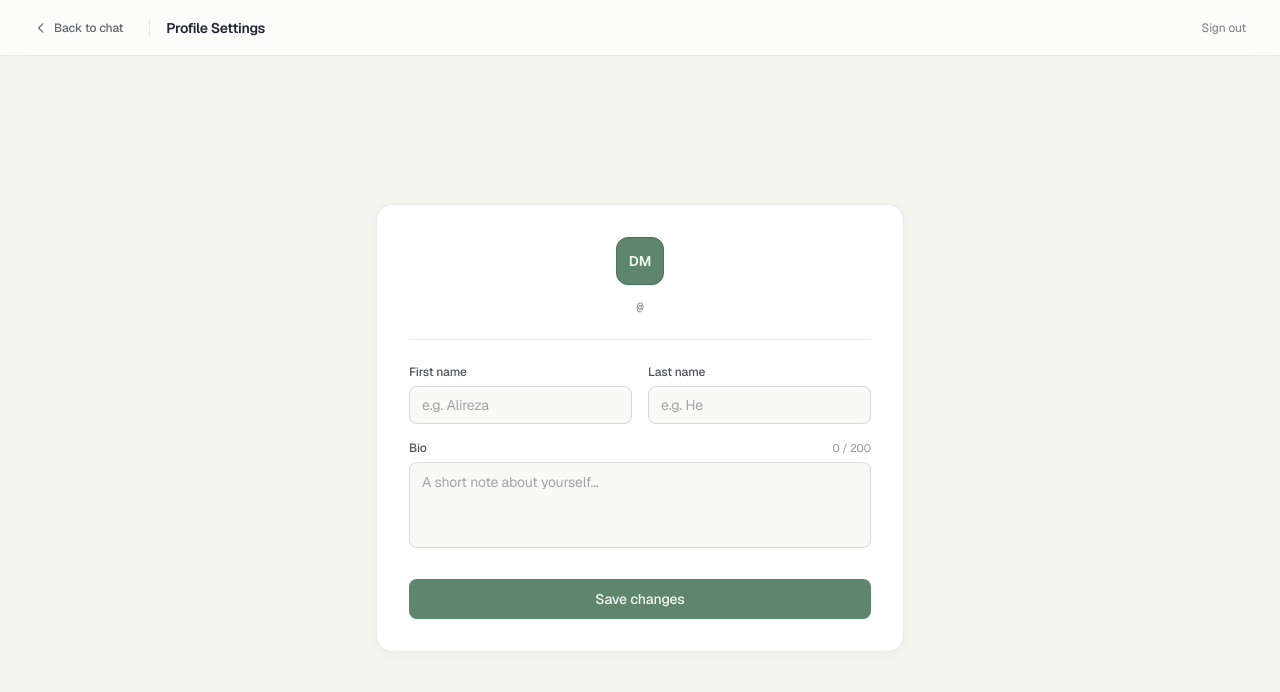
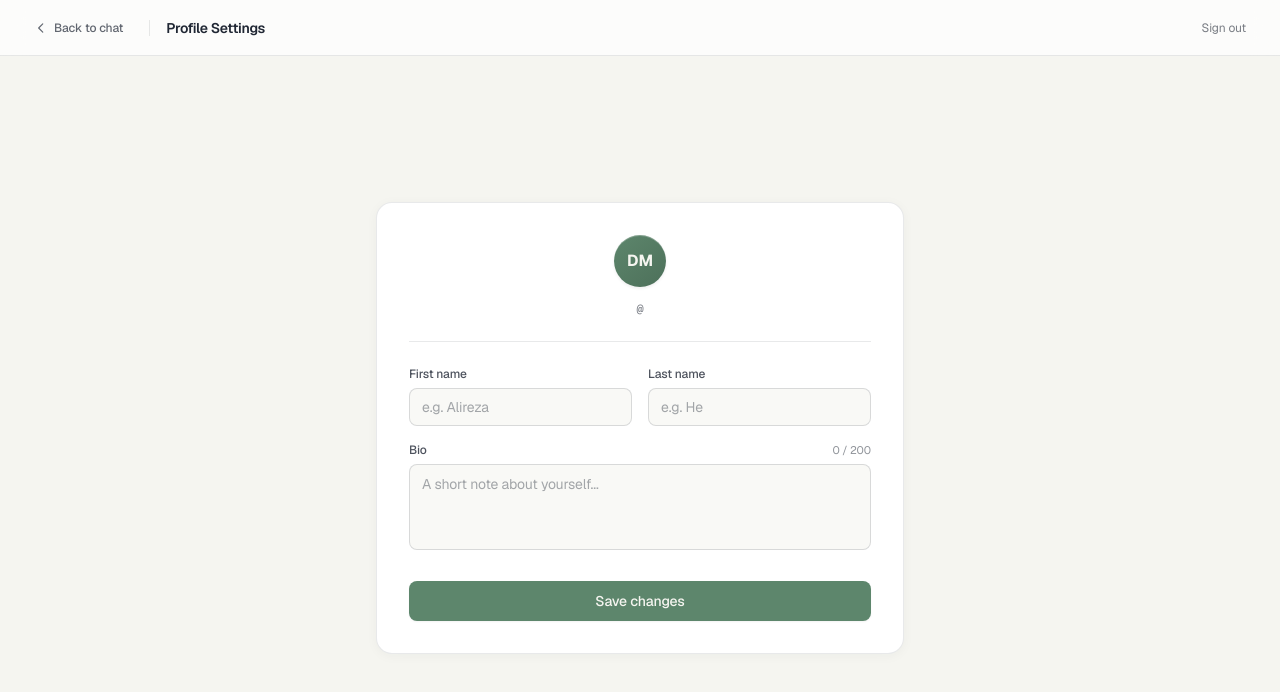
Before and after one commit to alireza-hedayati/fullstack-chat-app, a Next.js app in the folder client/: page /profile in a window 1280 px wide. Shown: the top 692 px of the page. Built offline with nearby package versions, Linux system fonts and the light colour scheme; no server answers; sample sign-in values are in the browser's storage.

Commit message:
style: make avatar completely circular with subtle gradient depth
- Switch avatar shape to rounded-full across all sizes
- Add gentle 140deg gradient and top inner lighting reflection (inset shadow)
- Fine-tune font weights and vertical optical alignment for initials

```diff
--- a/client/components/Avatar.tsx
+++ b/client/components/Avatar.tsx
@@ -9,10 +9,10 @@ interface AvatarProps {
 }
 
 const SIZE_CLASSES = {
-  sm: 'w-5.5 h-5.5 text-[10px] font-semibold rounded-md',
-  md: 'w-7 h-7 text-xs font-semibold rounded-lg',
-  lg: 'w-9 h-9 text-xs font-semibold rounded-xl',
-  xl: 'w-12 h-12 text-sm font-semibold rounded-xl',
+  sm: 'w-6 h-6 text-[10px] font-semibold',
+  md: 'w-8 h-8 text-xs font-semibold',
+  lg: 'w-10 h-10 text-sm font-bold',
+  xl: 'w-13 h-13 text-base font-bold',
 };
 
 export function Avatar({ user, size = 'md', className = '' }: AvatarProps) {
@@ -21,15 +21,16 @@ export function Avatar({ user, size = 'md', className = '' }: AvatarProps) {
 
   return (
     <div
-      className={`inline-flex items-center justify-center select-none shrink-0 transition-colors shadow-2xs ${SIZE_CLASSES[size]} ${className}`}
+      className={`inline-flex items-center justify-center rounded-full select-none shrink-0 transition-transform duration-150 ring-1 ring-black/5 dark:ring-white/10 ${SIZE_CLASSES[size]} ${className}`}
       style={{
-        backgroundColor: color.bg,
+        background: `linear-gradient(140deg, ${color.bg} 0%, ${color.border} 100%)`,
         color: color.text,
-        border: `1px solid ${color.border}`,
+        boxShadow:
+          '0 1.5px 3px rgba(32, 39, 52, 0.08), inset 0 1px 0.5px rgba(255, 255, 255, 0.25)',
       }}
       aria-label={`Avatar for ${user.username}`}
     >
-      {initials}
+      <span className="leading-none transform translate-y-[-0.5px]">{initials}</span>
     </div>
   );
 }
```
